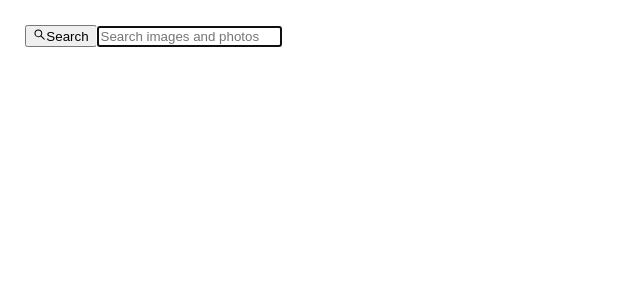
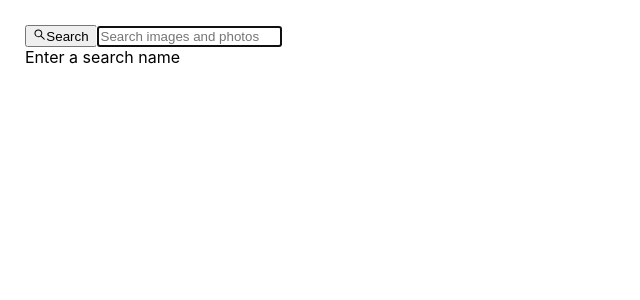
Before and after one commit to Kateryna-Mykhailova/goit-react-hw-03-image-finder, a React (Create React App) app: page / in a window 1280 px wide. Shown: the top 300 px of the page, without its empty margins (0-640 px from the left). Built offline with nearby package versions, Linux system fonts and the light colour scheme.

Commit message:
создает компонент Loader и устанавливает react-loader-spinner

```diff
--- a/package.json
+++ b/package.json
@@ -12,6 +12,7 @@
     "react": "^17.0.2",
     "react-dom": "^17.0.2",
     "react-icons": "^4.3.1",
+    "react-loader-spinner": "^4.0.0",
     "react-scripts": "4.0.3",
     "react-toastify": "^8.0.3",
     "uuid": "^8.3.2",
--- a/src/App.js
+++ b/src/App.js
@@ -3,6 +3,7 @@ import { ToastContainer } from 'react-toastify';
 import 'react-toastify/dist/ReactToastify.css';
 import './App.css';
 import Searchbar from './components/Searchbar/Searchbar';
+import Loader from 'react-loader-spinner';
 import searchApi from './services/api';
 
 let searchPage = 1;
@@ -59,11 +60,32 @@ class App extends React.Component {
   };
 
   render() {
+    const { searchInfo, error, status } = this.state;
     return (
       <div className="App">
         <Searchbar onSubmit={this.handleFormSubmit} />
+
+        {/* <ImageGalleryItem searchName={ this.state.searchName}/> */}
         <ToastContainer position="top-center" autoClose={2000} />
+        {status === 'idle' && <div>Enter a search name</div>}
+        {status === 'pending' && (
+          <Loader
+            type="Grid"
+            color="#00BFFF"
+            height={100}
+            width={100}
+            timeout={3000}
+          />
+        )}
+        {status === 'rejected' && <h1>{error.message}</h1>}
+        {status === 'resolved' && <p>{searchInfo.total}</p>}
       </div>
+
+      // return (
+      //   <div className="App">
+      //     <Searchbar onSubmit={this.handleFormSubmit} />
+      //     <ToastContainer position="top-center" autoClose={2000} />
+      //   </div>
     );
   }
 }
```
Also changed, not shown: src/components/Loader/Loader.js (added), 1 other file (tests, documents, lock files or other folders).
